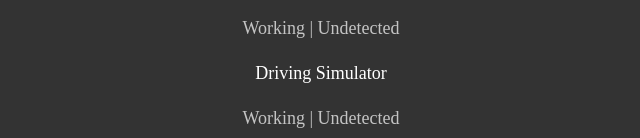
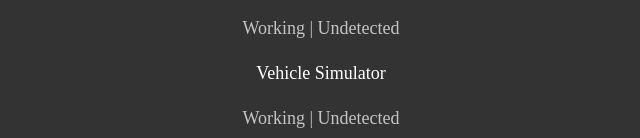
Before and after one commit to CarHubOfficial/CarHubOfficial.github.io, a plain HTML site: page info.html in a window 1280 px wide. Shown: the part 662-800 px from the top of the page, 319-959 px from the left. Drawn offline with nearby package versions, Linux system fonts and the light colour scheme.

Commit message:
Update info.html

```diff
--- a/info.html
+++ b/info.html
@@ -92,7 +92,7 @@
     <p style="color:rgb(196, 196, 196); font-family: Ariel;text-align: center; font-size:larger;">Working  |  Undetected</p>
     <p style="color:#fff; font-family: Ariel; text-align: center; font-size:larger;">Greenville</p>
     <p style="color:rgb(196, 196, 196); font-family: Ariel; text-align: center; font-size:larger;">Working  |  Undetected</p>
-    <p style="color:#fff; font-family: Ariel; text-align: center; font-size:larger;">Driving Simulator</p>
+    <p style="color:#fff; font-family: Ariel; text-align: center; font-size:larger;">Vehicle Simulator</p>
     <p style="color:rgb(196, 196, 196); font-family: Ariel; text-align: center; font-size:larger;">Working  |  Undetected</p>
     <br>
     <p style="color:#fff; font-family: Ariel; text-align: center; font-size:xx-large;">Suggested Exploits:</p>
```
